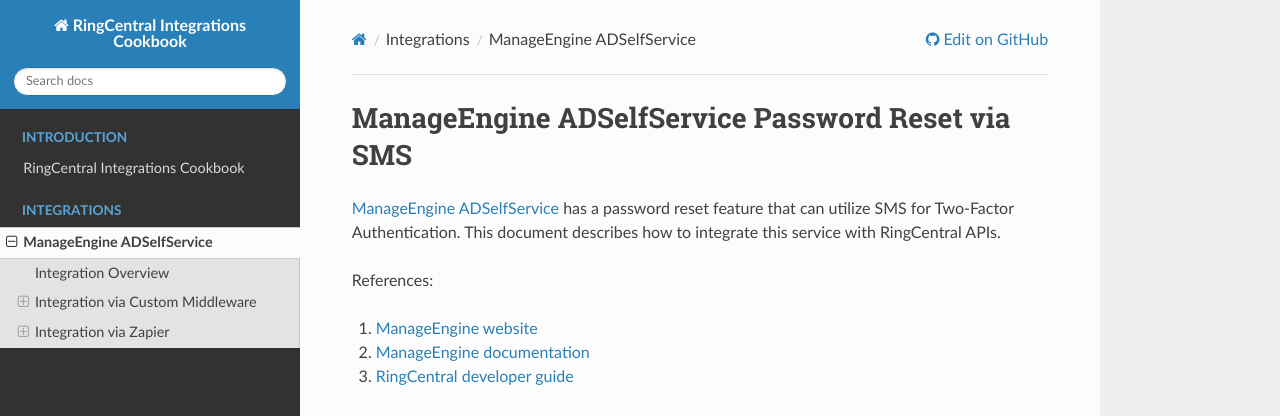
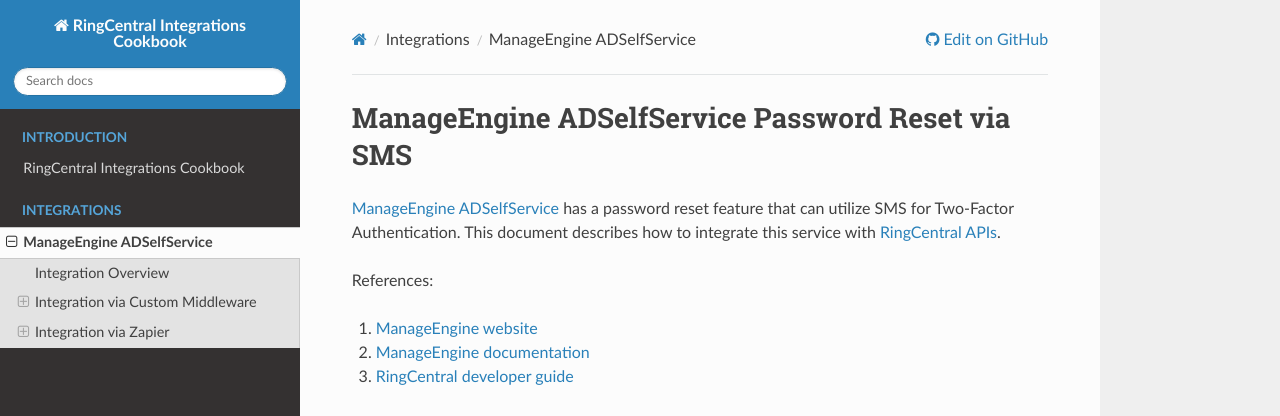
Before and after one commit to grokify/ringcentral-content, an MkDocs documentation site: the page built from docs/integrations/manageengine/self_service_password_sms.md, in a window 1280 px wide and 900 px high. Shown: the top 416 px of the window. Built offline with MkDocs 1.6.1, drawn with Linux system fonts in a browser that asks for light colours; nearby versions of some CDN libraries; old or Windows-style settings are respelled for this version of MkDocs; part of the change alters nothing that is shown.

```diff
--- a/docs/integrations/manageengine/self_service_password_sms.md
+++ b/docs/integrations/manageengine/self_service_password_sms.md
@@ -1,6 +1,6 @@
 # ManageEngine ADSelfService Password Reset via SMS
 
-[ManageEngine](https://www.manageengine.com) [ADSelfService](https://www.manageengine.com/products/self-service-password/) has a password reset feature that can utilize SMS for Two-Factor Authentication. This document describes how to integrate this service with RingCentral APIs.
+[ManageEngine](https://www.manageengine.com) [ADSelfService](https://www.manageengine.com/products/self-service-password/) has a password reset feature that can utilize SMS for Two-Factor Authentication. This document describes how to integrate this service with [RingCentral APIs](https://developer.ringcentral.com/).
 
 References:
 
```
